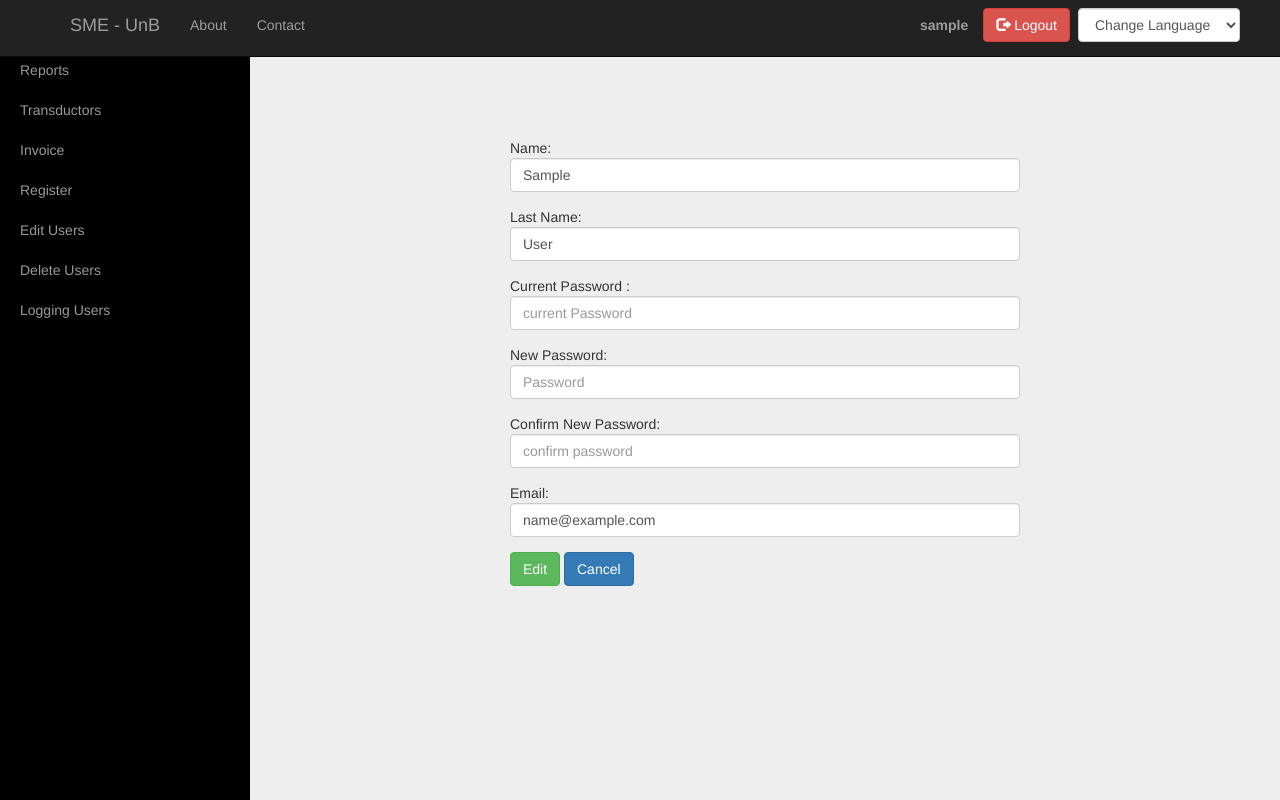
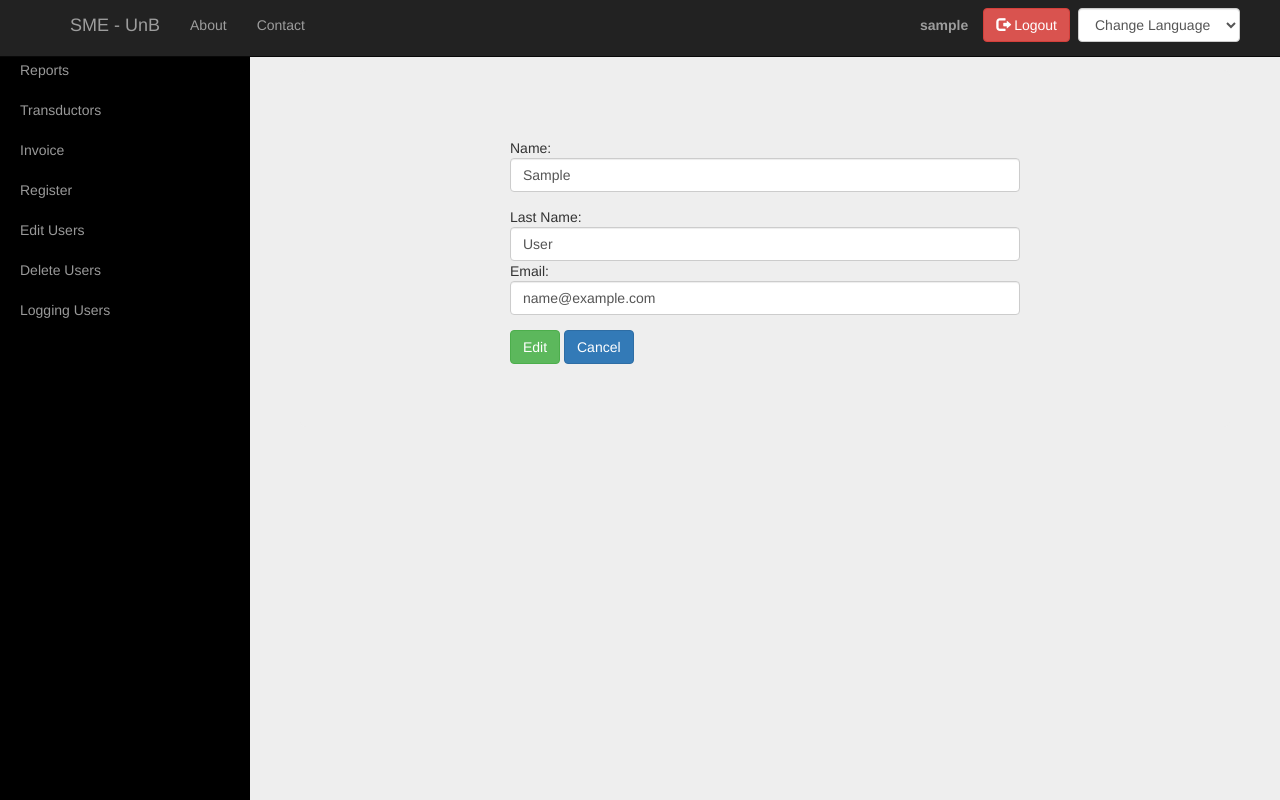
Before and after one commit to fga-eps-mds/2016.2-SME_UnB, a Django app: page /accounts/self_edit/ in a window 1280 px wide. Run offline with Django 3.2, Linux system fonts and the light colour scheme; the visitor is signed in with stand-in values (Sample User, id 1); data comes from the database, SQL or seed files in the repository; parts of the project's set-up code (start-up, migrations or seed data) failed here and were passed over; some libraries are stand-ins or nearby versions.

Commit message:
modified dashboard template and self_edit template
Signed-off-by: joaosaliba <joao_salibaa@hotmail.com>
Signed-off-by: fernando aguilar <fernando@aguilar.net.br>

```diff
--- a/SME_UnB/users/templates/users/dashboard.html
+++ b/SME_UnB/users/templates/users/dashboard.html
@@ -42,6 +42,7 @@
       <p><strong>{% trans "Usuário" %}</strong>: {{ request.user.username}}</p>
       <p><strong>{% trans "E-mail" %}</strong>: {{ request.user.email }}</p>
       <a type="button"  class="btn btn-success" href="http://localhost:3000/accounts/self_edit/">Editar meus dados</a>
+        <a type="button"  class="btn btn-success" href="http://localhost:3000/accounts/change_password/">Editar minha senha</a>
       {% endblock %}
     </div>
   </div>
--- a/SME_UnB/users/templates/users/self_edit.html
+++ b/SME_UnB/users/templates/users/self_edit.html
@@ -27,19 +27,6 @@
             <div class="form-group">
               <p1>{% trans "Last Name:" %}</p1>
               <input type="text" name= "last_name" value="{{user.last_name}}" class="form-control">
-            </div>
-            <div class="form-group">
-              <p1>{% trans "Current Password :" %}</p1>
-              <input type="password" name ="currentPassword" placeholder="current Password" class="form-control">
-            </div>
-            <div class="form-group">
-              <p1>{% trans "New Password:" %}</p1>
-              <input type="password" name ="password" placeholder="Password" class="form-control">
-            </div>
-            <div class="form-group">
-                <p1>{% trans "Confirm New Password:" %}</p1>
-              <input type="password" name ="confirmPassword" placeholder="confirm password" class="form-control">
-            </div>
             <div class="form-group">
               <p1>{% trans "Email:" %}</p1>
               <input type="text" name= "email" value="{{user.email}}" class="form-control">
```
